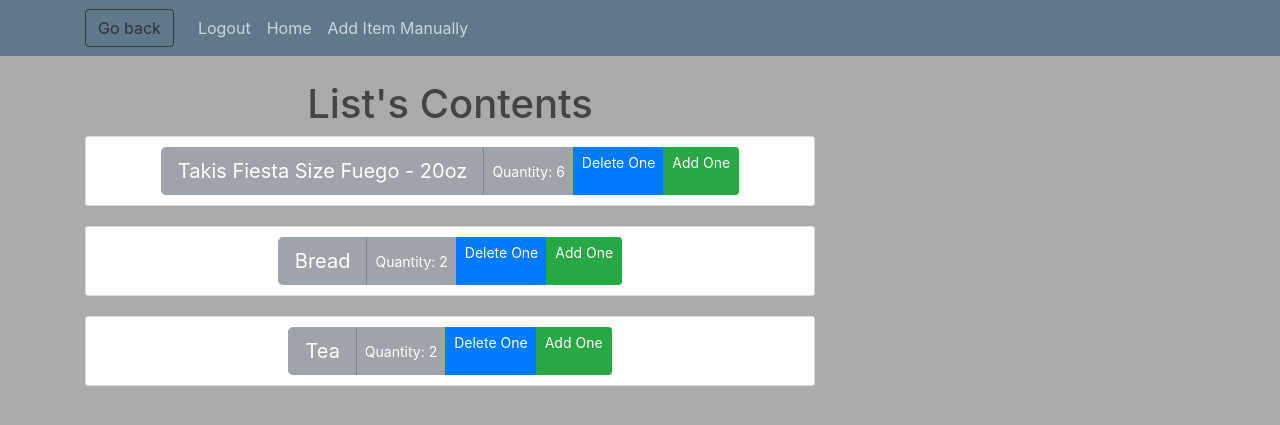
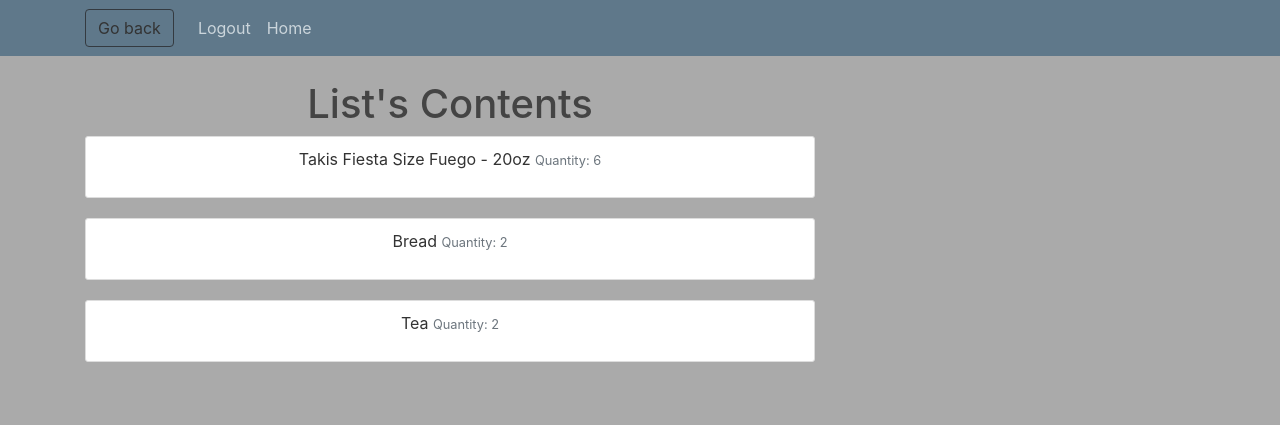
Before and after one commit to treyhamilton/CSC-450-App-Flask, a Flask app: page /listContents/1 in a window 1280 px wide. Shown: the top 425 px of the page. Run offline with Flask 2, Linux system fonts and the light colour scheme; a user stored in the database is signed in; data comes from the database, SQL or seed files in the repository; some libraries are stand-ins or nearby versions.

Commit message:
Revert to before Add/Delete within MyList

```diff
--- a/GroceryTracking/routes.py
+++ b/GroceryTracking/routes.py
@@ -3,13 +3,11 @@ from sqlalchemy import func, and_
 from GroceryTracking import app, db, bcrypt
 from flask_login import login_user, current_user, logout_user, login_required
 from GroceryTracking.models import List, User, Item, Content
-from GroceryTracking.forms import LogInForm, RegistrationForm, EditAccountForm, AddListForm, DeleteListForm, \
-    RenameListForm, \
-    ChangePasswordForm, ValidationError, AddItemManuallyForm
+from GroceryTracking.forms import LogInForm, RegistrationForm, EditAccountForm, AddListForm, DeleteListForm, RenameListForm,\
+    ChangePasswordForm, ValidationError
 from GroceryTracking.helperFunctions import nextHighestUserId, getInformationOnUpc, addItemToDatabaseAndList, \
     nextHighestListId
 from GroceryTracking.testFunctions import recreateDatabaseBlank, recreateDatabaseTestFill
-
 
 @app.route("/")
 @app.route("/MainMenu")
@@ -37,6 +35,7 @@ def registerRoute():
             flash('Your account has not been created.', 'fail')
         return redirect(url_for('login'))
     return render_template('Register.html', title='Register', form=form)
+
 
 
 @app.route("/login", methods=['GET', 'POST'])
@@ -69,91 +68,14 @@ def userLists():
     return render_template('YourLists.html', lists=lists)
 
 
-@app.route("/addItemManually", methods=['POST', 'GET'])
-@login_required
-def AddItemManually():
-    form = AddItemManuallyForm()
-    itemName = form.itemName.data
-    itemUPC = form.itemUPC.data
-    itemQuantity = form.itemQuantity.data
-    ListName = form.ListName.data
-    if form.validate_on_submit():
-        testQuery = db.session.query(Item).filter(Item.upc == itemUPC).first()
-        print(testQuery)
-        if testQuery == None:
-            newItem = Item(upc=itemUPC, name=itemName)
-            db.session.add(newItem)
-        ListID = db.session.query(List.id).filter(List.name == ListName).all()[0][0]
-        print(current_user)
-        testQuery = db.session.query(Content).filter(Content.item_upc == itemUPC,
-                                                     Content.list_id == ListID).first()
-        if testQuery == None:
-            newContentEntry = Content(item_upc=itemUPC, list_id=ListID,
-                                  quantity=itemQuantity)
-            db.session.add(newContentEntry)
-        else:
-            testQuery.quantity += 1
-        db.session.commit()
-        flash('Your item added', 'success')
-
-    return render_template('AddItemManually.html', title='New Item', form=form, legend='New Item')
-
-
 @app.route("/listContents/<int:listId>")
 def listContents(listId):
     currentList = listId
-    contents = db.session.query(Item.name, Content.quantity, Content.list_id).join(Item).filter(
+    contents = db.session.query(Item.name, Content.quantity).join(Item).filter(
         and_(Item.upc == Content.item_upc, Content.list_id == currentList))
     for x in contents:
         print(x)
-
     return render_template('ListContents.html', contents=contents)
-
-
-@app.route("/listContents/delete/<int:listId>/<string:itemName>", methods=['POST', 'GET'])
-@login_required
-def deleteItem(itemName, listId):
-    print("itemName: ", itemName)
-    currentList = listId
-    contents = db.session.query(Item.name, Content.quantity, Content.list_id).join(Item).filter(
-        and_(Item.upc == Content.item_upc, Content.list_id == currentList))
-
-    itemUPC = db.session.query(Item.upc).filter(Item.name == itemName).all()[0][0]
-    listContents = db.session.query(Content).filter(Content.item_upc == itemUPC,
-                                                    Content.list_id == listId).all()[0]
-    print("listContents before: ", listContents)
-    itemListQuantity = listContents.quantity
-    print(itemListQuantity)
-    itemListQuantity = itemListQuantity - 1
-    print(itemListQuantity)
-    listContents.quantity = itemListQuantity
-    print("listContents after: ", listContents)
-    db.session.commit()
-    flash('Your item quantity been updated!', 'success')
-    return redirect(url_for('listContents', listId=listId))
-
-
-@app.route("/listContents/add/<int:listId>/<string:itemName>", methods=['POST', 'GET'])
-@login_required
-def AddOneItem(itemName, listId):
-    print("itemName: ", itemName)
-    currentList = listId
-    contents = db.session.query(Item.name, Content.quantity, Content.list_id).join(Item).filter(
-        and_(Item.upc == Content.item_upc, Content.list_id == currentList))
-
-    itemUPC = db.session.query(Item.upc).filter(Item.name == itemName).all()[0][0]
-    listContents = db.session.query(Content).filter(Content.item_upc == itemUPC,
-                                                    Content.list_id == listId).all()[0]
-    print("listContents before: ", listContents)
-    itemListQuantity = listContents.quantity
-    print(itemListQuantity)
-    itemListQuantity = itemListQuantity + 1
-    print(itemListQuantity)
-    listContents.quantity = itemListQuantity
-    print("listContents after: ", listContents)
-    db.session.commit()
-    flash('Your item quantity been updated!', 'success')
-    return redirect(url_for('listContents', listId=listId))
 
 
 @app.route("/settings")
@@ -193,7 +115,7 @@ def deleteList():
 
     if request.method == 'POST':
         print(form.listOfLists.data)
-        # -1 is the value assigned to the value in the choices list of "Pick a list"
+        #-1 is the value assigned to the value in the choices list of "Pick a list"
         if form.listOfLists.data == '-1':
             flash('Please select a list.', 'fail')
         elif form.listOfLists.data != 'None':
@@ -206,7 +128,6 @@ def deleteList():
         else:
             flash('There are no lists to delete.', 'success')
     return render_template('deleteList.html', title='Delete List', form=form, legend='Delete List')
-
 
 @app.route("/renameList", methods=['GET', 'POST'])
 @login_required
@@ -276,7 +197,6 @@ def getItem():
         flash('Failed to add item to list. Already exists in Database.', 'fail')
         return render_template('MainMenu.html')
 
-
 @app.route("/changePassword", methods=['GET', 'POST'])
 @login_required
 def changePassword():
@@ -285,7 +205,7 @@ def changePassword():
     if form.validate_on_submit():
         # Check if the current password is correct
         if bcrypt.check_password_hash(current_user.password, form.oldPassword.data):
-            # Hash the new password
+           # Hash the new password
             newPassword = bcrypt.generate_password_hash(form.newPassword.data).decode('utf-8')
             # Update the new password
             current_user.password = newPassword
--- a/GroceryTracking/templates/ListContents.html
+++ b/GroceryTracking/templates/ListContents.html
@@ -7,40 +7,14 @@
         </h1>
         {% for item in contents %}
             <article class="m879edia content-section">
-<!--                <div class="media-body">-->
-<!--                    <p>-->
-<!--                        {{ item.name }}-->
-<!--                        <small class="text-muted">Quantity: {{ item.quantity }}</small>-->
-<!--                        <a class="btn btn-primary btn-block btn-lg" type="button" >{{item.name}}</a>-->
-<!--                    </p>-->
-<!--                </div>-->
-                <div class="btn-group" role="group" aria-label="Basic example">
-                    <button type="button" class="btn btn-secondary btn-lg" disabled>{{item.name}}</button>
-                    <button type="button" class="btn btn-secondary btn-sm" disabled>Quantity: {{ item.quantity }}</button>
-                    <a class="btn btn-primary btn-sm" type="button" href="{{ url_for('deleteItem', itemName=item.name, listId=item.list_id) }}" methods=["POST"]>Delete One</a>
-                    <a class="btn btn-success btn-sm" type="button" href="{{ url_for('AddOneItem', itemName=item.name, listId=item.list_id) }}" methods=["POST"]>Add One</a>
+                <div class="media-body">
+                    <p>
+                        {{ item.name }}
+                        <small class="text-muted">Quantity: {{ item.quantity }}</small>
+                    </p>
                 </div>
             </article>
-             <div class="modal fade" id="deleteModal" tabindex="-1" role="dialog" aria-labelledby="deleteModalLabel" aria-hidden="true">
-                <div class="modal-dialog" role="document">
-                  <div class="modal-content">
-                    <div class="modal-header">
-                      <h5 class="modal-title" id="deleteModalLabel">Delete Item?</h5>
-                      <button type="button" class="close" data-dismiss="modal" aria-label="Close">
-                        <span aria-hidden="true">&times;</span>
-                      </button>
-                    </div>
-                    <div class="modal-footer">
-                      <button type="button" class="btn btn-secondary" data-dismiss="modal">Close</button>
-                        <form action="{{ url_for('deleteItem', listId=item.list_id, itemName=item.name) }}" method="POST">
-                            <input class="btn btn-danger" type="submit" value="Delete">
-                        </form>
-                    </div>
-                  </div>
-                </div>
-              </div>
         {% endfor %}
     </div>
-<!-- Modal -->
 
 {% endblock content %}
--- a/GroceryTracking/templates/layout.html
+++ b/GroceryTracking/templates/layout.html
@@ -33,7 +33,6 @@
                   {% if current_user.is_authenticated %}
                     <a class="nav-item nav-link" href="{{ url_for('logout') }}">Logout</a>
                     <a class="nav-item nav-link" href="{{ url_for('mainMenuRoute') }}">Home</a>
-                    <a class="nav-item nav-link" href="{{ url_for('AddItemManually') }}">Add Item Manually</a>
                   {% else %}
                     <a class="nav-item nav-link" href="{{ url_for('login') }}">Login</a>
                     <a class="nav-item nav-link" href="{{ url_for('registerRoute') }}">Register</a>
```
Also changed, not shown: GroceryTracking/forms.py (+1 -8 lines), GroceryTracking/templates/AddItemManually.html (deleted, +0 -66 lines), GroceryTracking/helperFunctions.py (line endings or trailing spaces).
